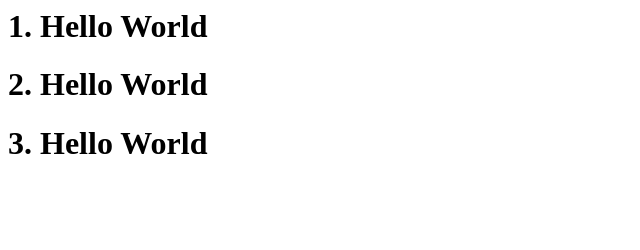
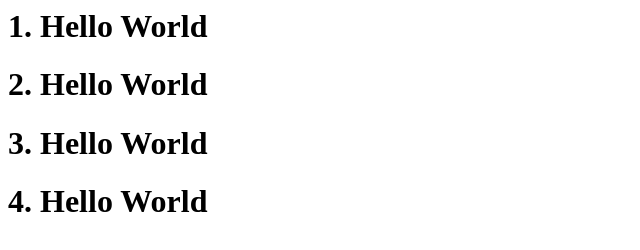
Before and after one commit to Danica4565/OSS_4, a plain HTML site: page index.html in a window 1280 px wide. Shown: the whole page, without its empty margins (0-640 px from the left). Drawn offline with Linux system fonts and the light colour scheme.

Commit message:
fifth commit

```diff
--- a/index.html
+++ b/index.html
@@ -8,6 +8,7 @@
     <h1>1. Hello World</h1>
     <h1>2. Hello World</h1>
     <h1>3. Hello World</h1>
+    <h1>4. Hello World</h1>
 
     </body>
 </html>
```
Also changed, not shown: 1 other file.
